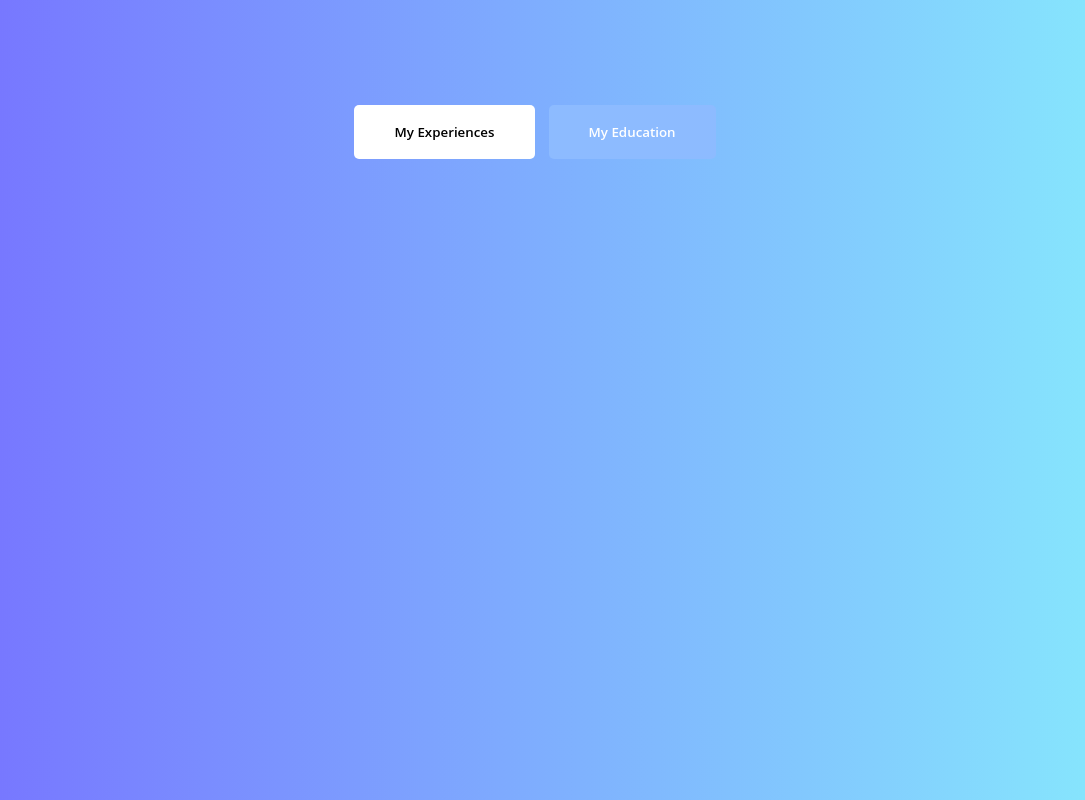
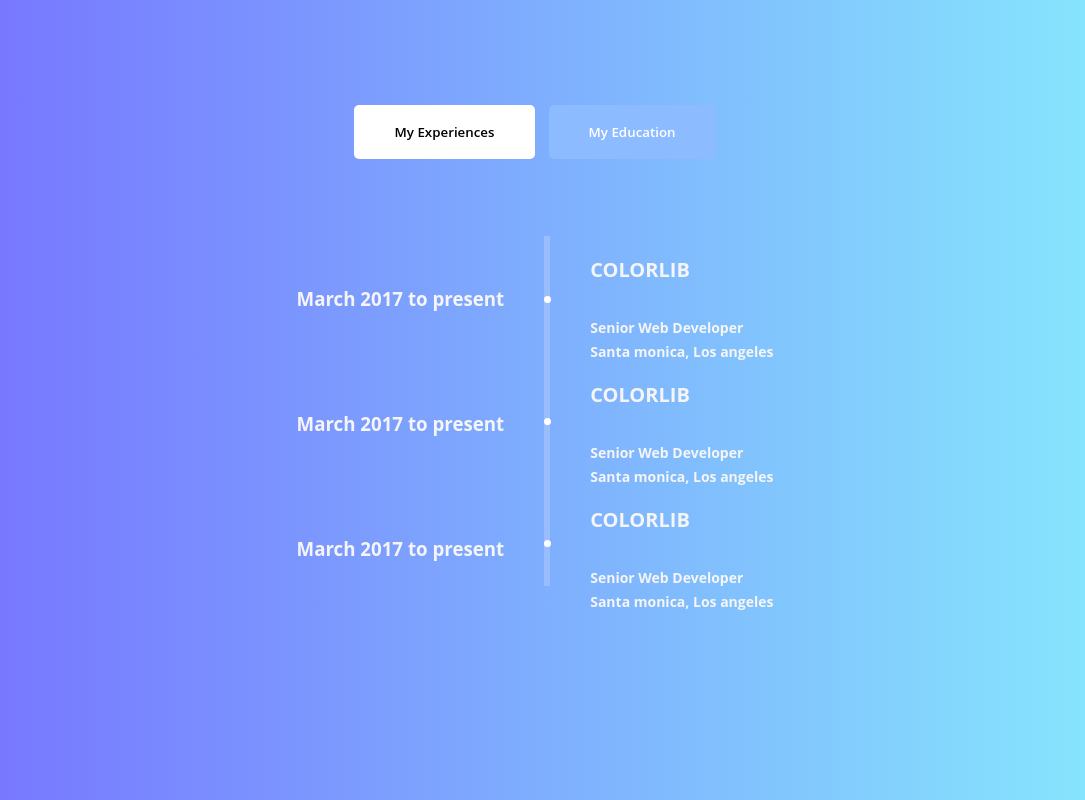
Before and after one commit to mehdias63/personal, a React (Vite) app: page / in a window 1280 px wide. Shown: the part 1680-2480 px from the top of the page, without its empty margins (105-1190 px from the left). Built offline with nearby package versions, Linux system fonts and the light colour scheme.

Commit message:
update intro

```diff
--- a/src/components/intro.jsx
+++ b/src/components/intro.jsx
@@ -6,6 +6,32 @@
             <button>My Experiences</button>
             <button>My Education</button>
             </div>
+            <div className="count">
+            <div >
+                <h3>March 2017 to present</h3>
+                <h3>March 2017 to present</h3>
+                <h3>March 2017 to present</h3>
+            </div>
+            <div>
+                <div className="container">
+                <span></span>
+                <span></span>
+                <span></span>
+                </div>
+
+            </div>
+            <div>
+                <h1>COLORLIB</h1>
+                <h4>Senior Web Developer</h4>
+                <h4>Santa monica, Los angeles</h4>
+                <h1>COLORLIB</h1>
+                <h4>Senior Web Developer</h4>
+                <h4>Santa monica, Los angeles</h4>
+                <h1>COLORLIB</h1>
+                <h4>Senior Web Developer</h4>
+                <h4>Santa monica, Los angeles</h4>
+            </div>
+            </div>
         </div>
     )
 
--- a/src/css/intro.css
+++ b/src/css/intro.css
@@ -26,3 +26,38 @@
     background-color: #8DBBFF;
     color: #FFFFFF;
 }
+div.intro>div.count{
+    display: flex;
+    justify-content: center;
+}
+div.intro>div.count>div{
+    padding: 20px;
+}
+div.intro>div.count>div>h3{
+    margin-top: 50px;
+    margin-bottom: 100px;
+}
+div.intro>div.count>div>div.container{
+    width: 6px;
+    height: 350px;
+    background-color:#98BEFF;
+}
+div.intro>div.count>div>div.container>span{
+    display: inline-block;
+    width: 7px;
+    height: 7px;
+    border-radius: 50%;
+    background-color: #FFFFFF;
+    margin-top: 60px;
+    margin-bottom: 50px;
+}
+div.intro>div.count>div>h1{
+    margin-top: 20px;
+    margin-bottom: 35px;
+    font-size: 20px;
+}
+div.intro>div.count>div>h4{
+    margin-top: 5px;
+    font-size: 14px;
+    margin-bottom: 5px;
+}
```
